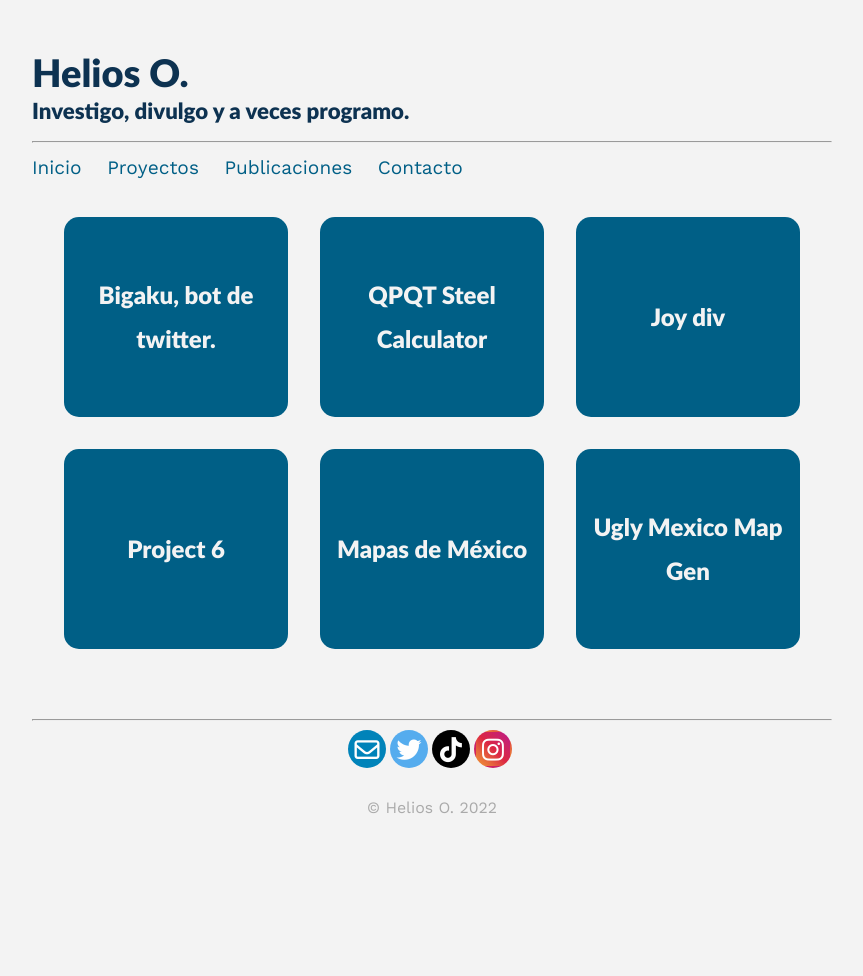
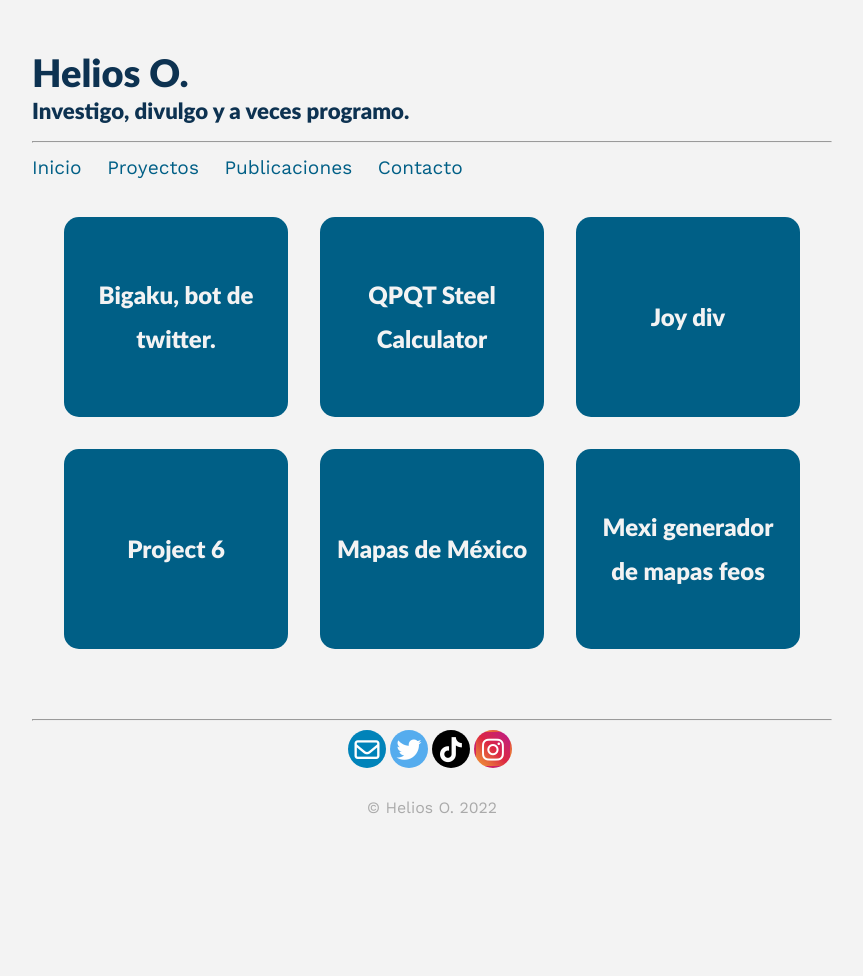
Before and after one commit to Heliouz/Heliouz.github.io, a Jekyll site: the page built from _pages/projects.md, in a window 1280 px wide. Shown: the whole page, without its empty margins (208-1071 px from the left). Built offline with Jekyll 4.4.1, drawn with Linux system fonts in a browser that asks for light colours.

Commit message:
Update uglymex.md

```diff
--- a/_projects/uglymex.md
+++ b/_projects/uglymex.md
@@ -1,6 +1,6 @@
 ---
 layout: post
-title: Ugly Mexico Map Gen
+title: Mexi generador de mapas feos
 description: Generador de mapas de méxico (pero feos)
 ---
 
```
